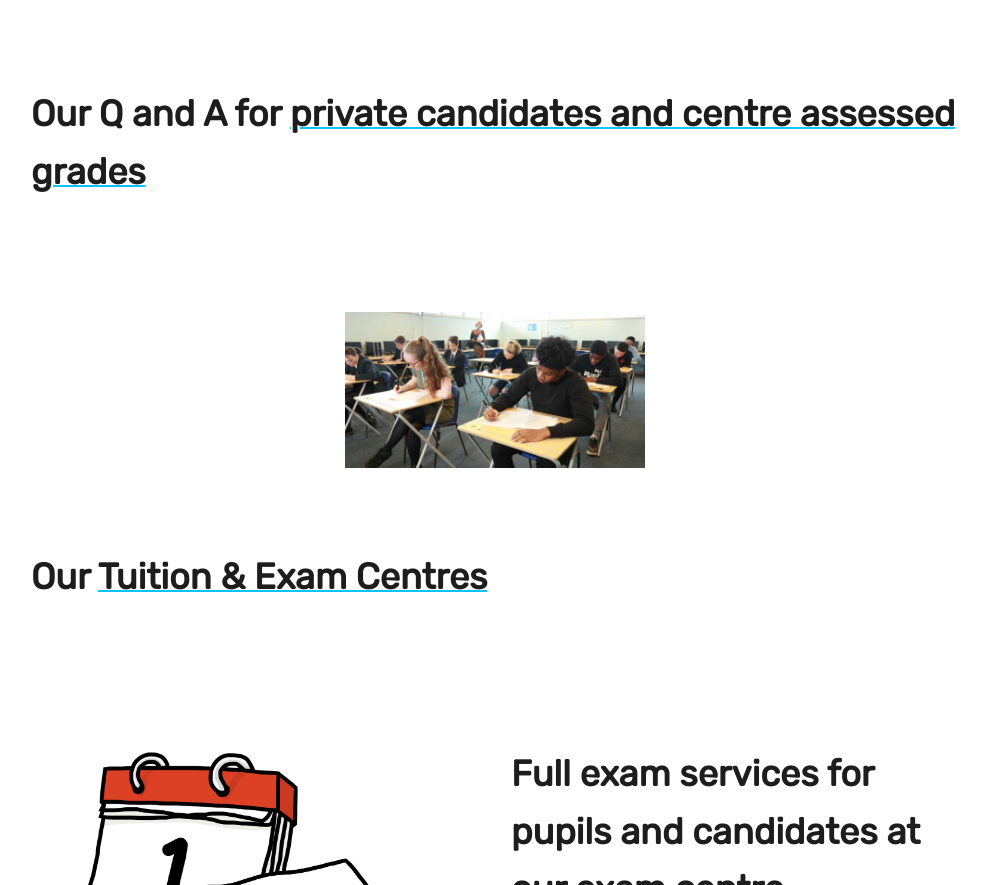
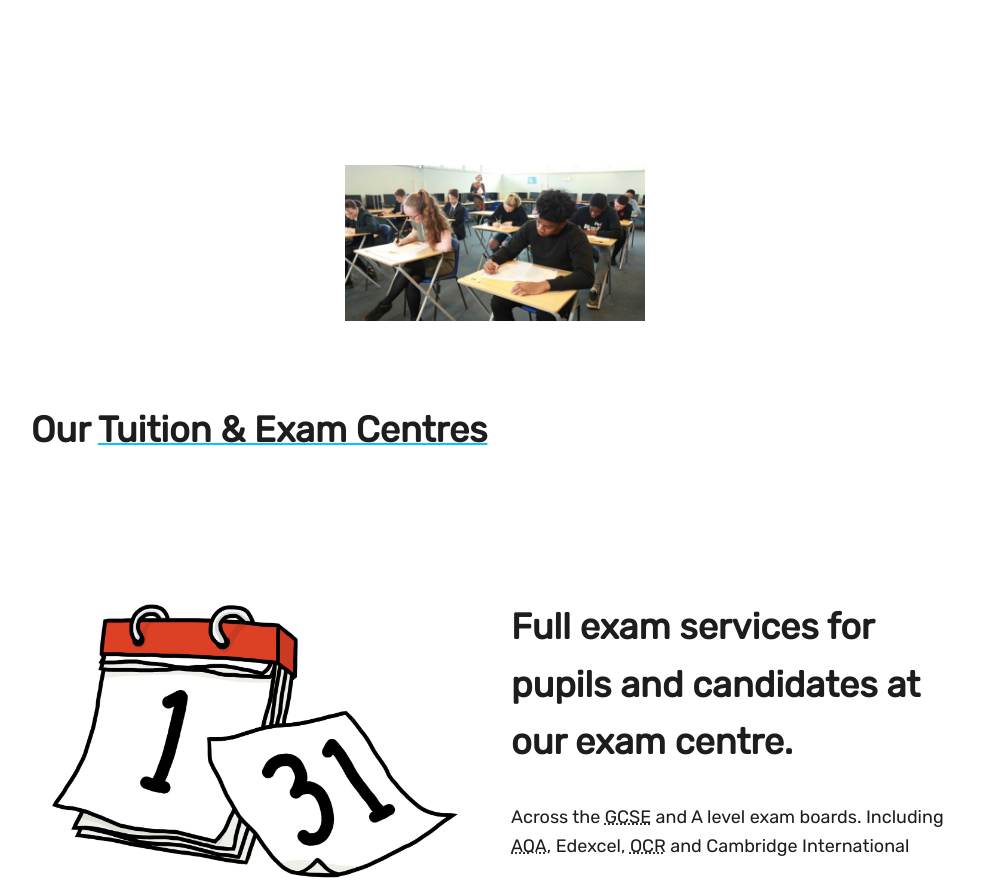
Before and after one commit to Woodbine1318/TheExamHouseDev, a Gatsby site: page / in a window 1280 px wide. Shown: the part 2176-3061 px from the top of the page, without its empty margins (145-1130 px from the left). Built offline with nearby package versions, Linux system fonts and the light colour scheme; Gatsby itself is replaced by a stand-in of ours.

Commit message:
Layout fixes to home page

```diff
--- a/src/pages/index.jsx
+++ b/src/pages/index.jsx
@@ -102,10 +102,6 @@ const IndexPage = ({
         </p>
       </div>
     </HalfColumns>
-
-    <h2>
-      Our Q and A for <a href={links.privateCandidateAssessedGrades}>private candidates and centre assessed grades</a>
-    </h2>
 
     <StaticImage
       src="../images/Exam+Centre+Exam+House+tutors+and+exams.png"
@@ -289,10 +285,30 @@ export const query = graphql`
 
 const HalfColumns = styled.div`
   display: grid;
-  grid-template-columns: repeat(2, minmax(0, 1fr));
+  grid-template-columns: 40% minmax(0, 1fr);
   align-items: center;
   gap: 3.2rem;
   margin: 8rem 0;
+
+  & h2 {
+    font-size: 1.6rem;
+  }
+
+  & p {
+    font-size: 1.2rem;
+  }
+
+  @media (min-width: 768px) {
+    grid-template-columns: 1fr 1fr;
+
+    & h2 {
+      font-size: 3.6rem;
+    }
+
+    & p {
+      font-size: 1.8rem;
+    }
+  }
 `;
 
 const ImageGrid = styled.div`
```
